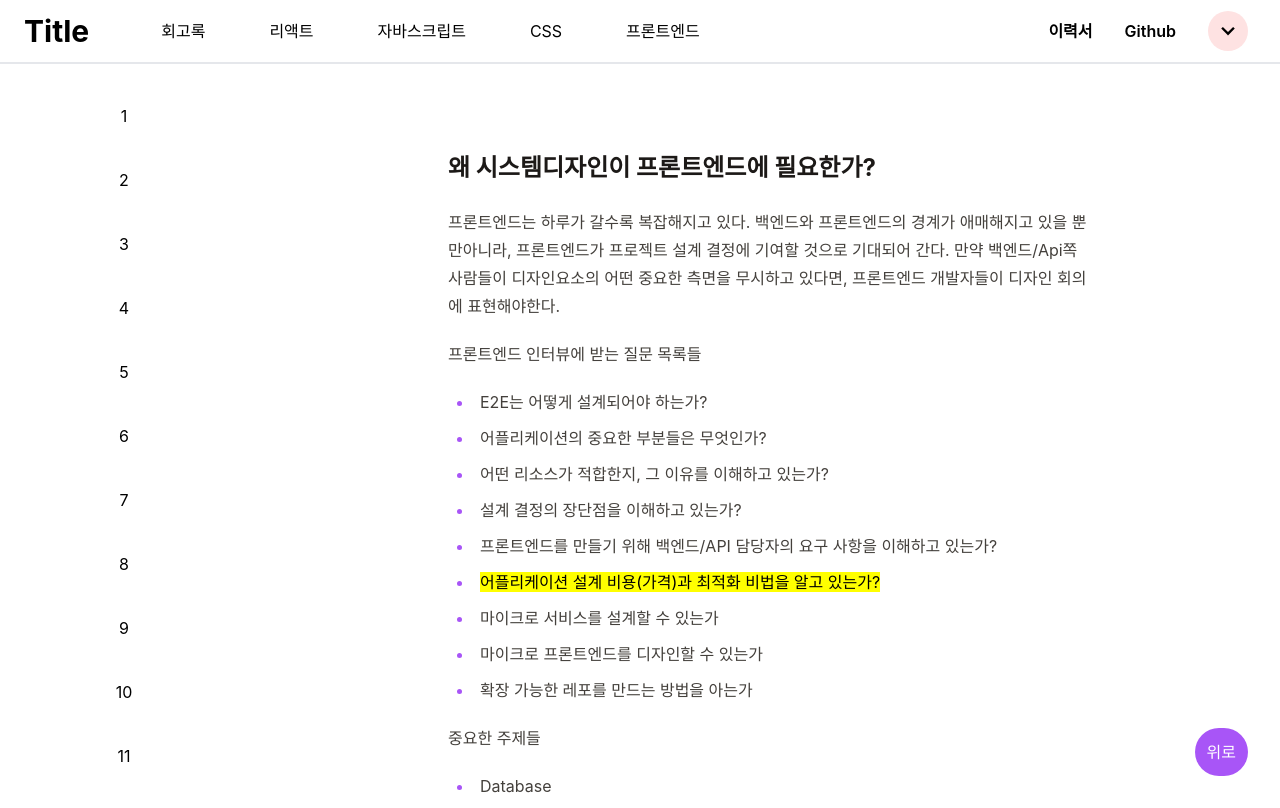
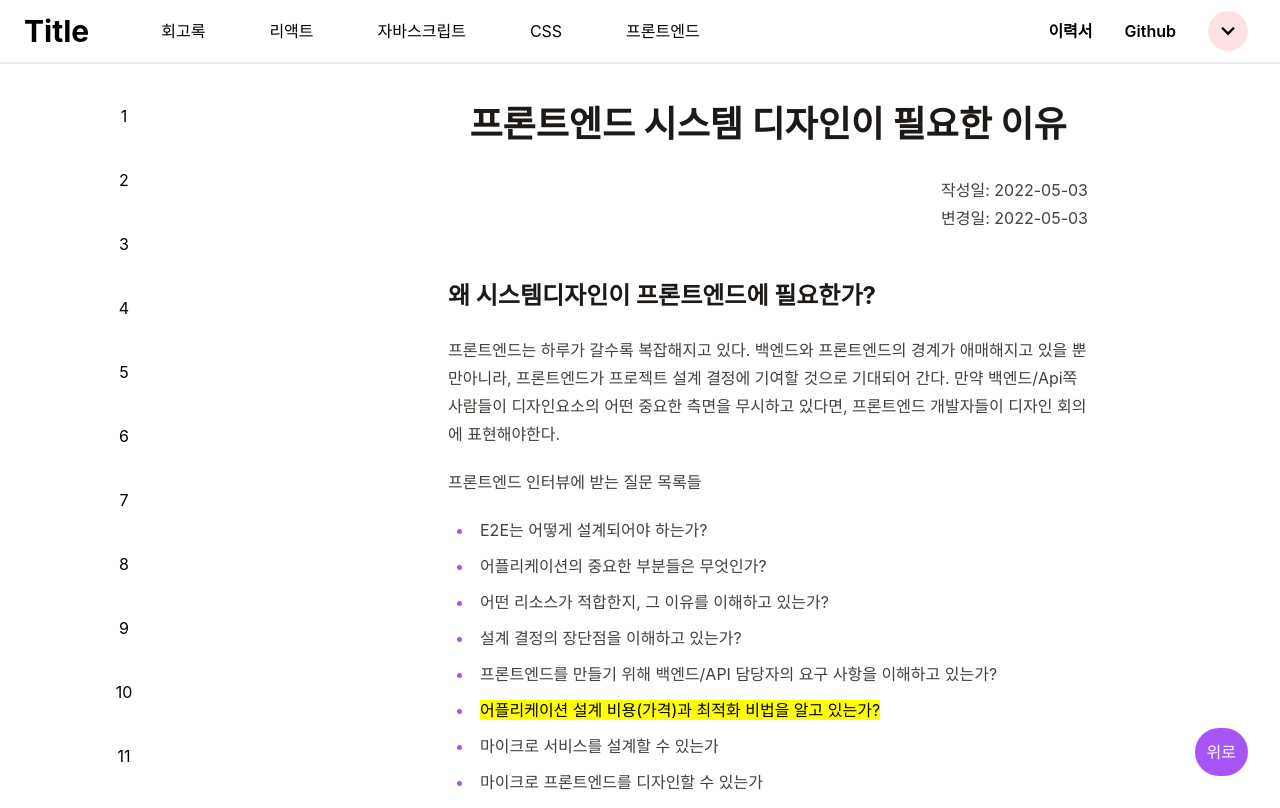
Before and after one commit to rukeni/blog, a Next.js app: page / in a window 1280 px wide. Built offline with nearby package versions, Linux system fonts and the light colour scheme; a web font is replaced by a local one.

Commit message:
Add : Post헤드 적용

```diff
--- a/components/Post/HeadPost.tsx
+++ b/components/Post/HeadPost.tsx
@@ -1,8 +1,20 @@
 type HeadPostProps = {
   title: string;
+  createdDate: string;
+  updatedDate: string;
 };
-const HeadPost = ({ title }: HeadPostProps) => {
-  return <h1 className='text-4xl font-bold text-center'>{title}</h1>;
+const HeadPost = ({ title, createdDate, updatedDate }: HeadPostProps) => {
+  return (
+    <div>
+      <h1 className='text-4xl font-bold text-center'>
+        {title || '타이틀을 입력해주세요'}
+      </h1>
+      <div className='flex flex-col justify-start items-end'>
+        <p className='my-0'>작성일: {createdDate || '입력필요'}</p>
+        <p className='my-0'>변경일: {updatedDate || '입력필요'}</p>
+      </div>
+    </div>
+  );
 };
 
 export default HeadPost;
--- a/components/Post/Post.tsx
+++ b/components/Post/Post.tsx
@@ -16,7 +16,6 @@ const Post: FC<PostProps> = ({ children }) => {
         'overflow-auto flex-1 px-48 m-auto mt-10 w-[calc(100vw-16rem)] max-w-full h-full prose prose-stone'
       }
     >
-      <HeadPost title='' />
       {children}
       {/* 페이지 이동 */}
       <FootPost />
--- a/pages/index.mdx
+++ b/pages/index.mdx
@@ -1,3 +1,7 @@
+import HeadPost from '../components/Post/HeadPost.tsx'
+
+<HeadPost title='프론트엔드 시스템 디자인이 필요한 이유' createdDate='2022-05-03' updatedDate='2022-05-03' />
+
 ## 왜 시스템디자인이 프론트엔드에 필요한가?
 
 프론트엔드는 하루가 갈수록 복잡해지고 있다. 백엔드와 프론트엔드의 경계가 애매해지고 있을 뿐만아니라, 프론트엔드가 프로젝트 설계 결정에 기여할 것으로 기대되어 간다. 만약 백엔드/Api쪽 사람들이 디자인요소의 어떤 중요한 측면을 무시하고 있다면, 프론트엔드 개발자들이 디자인 회의에 표현해야한다.
```
